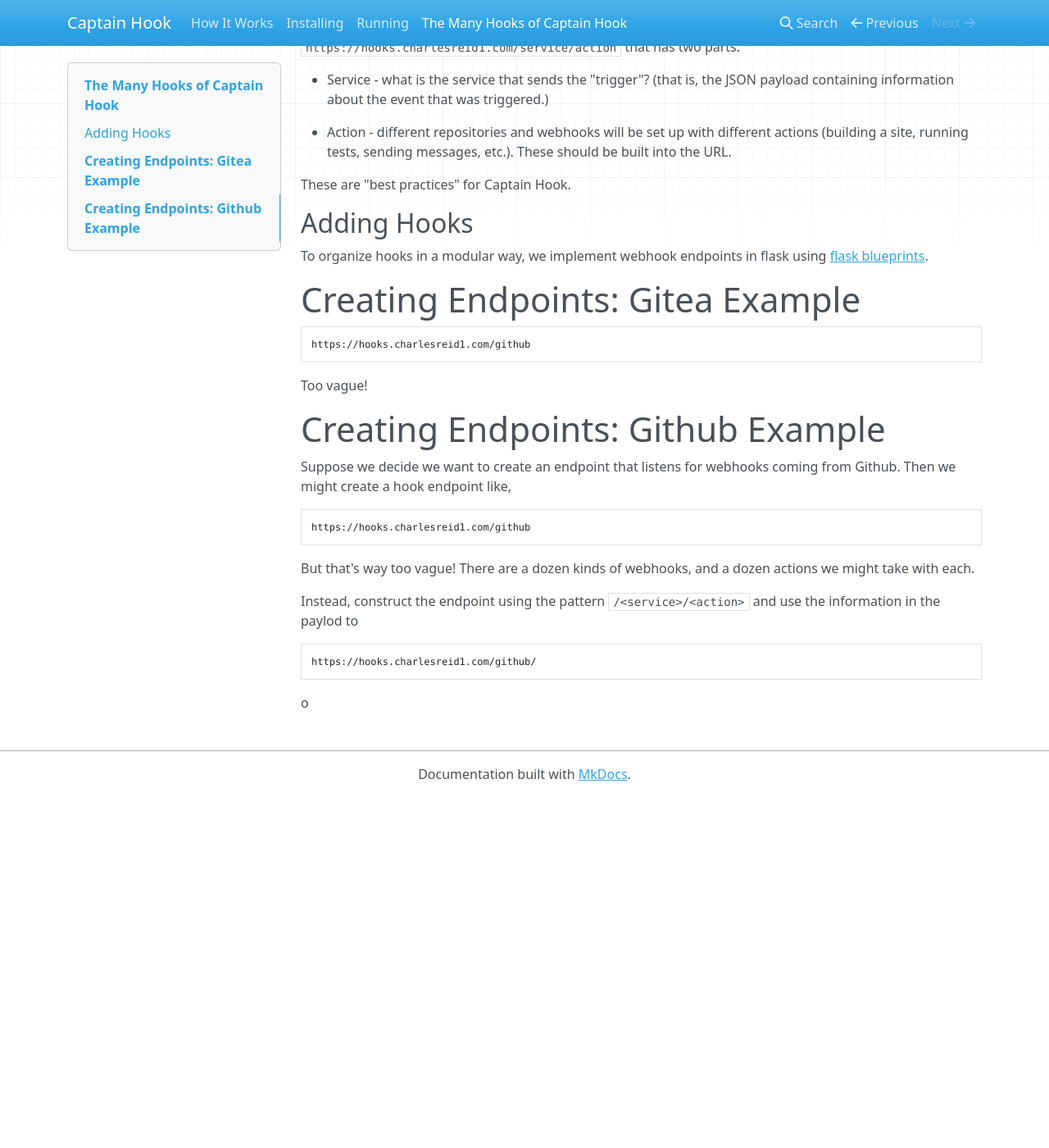
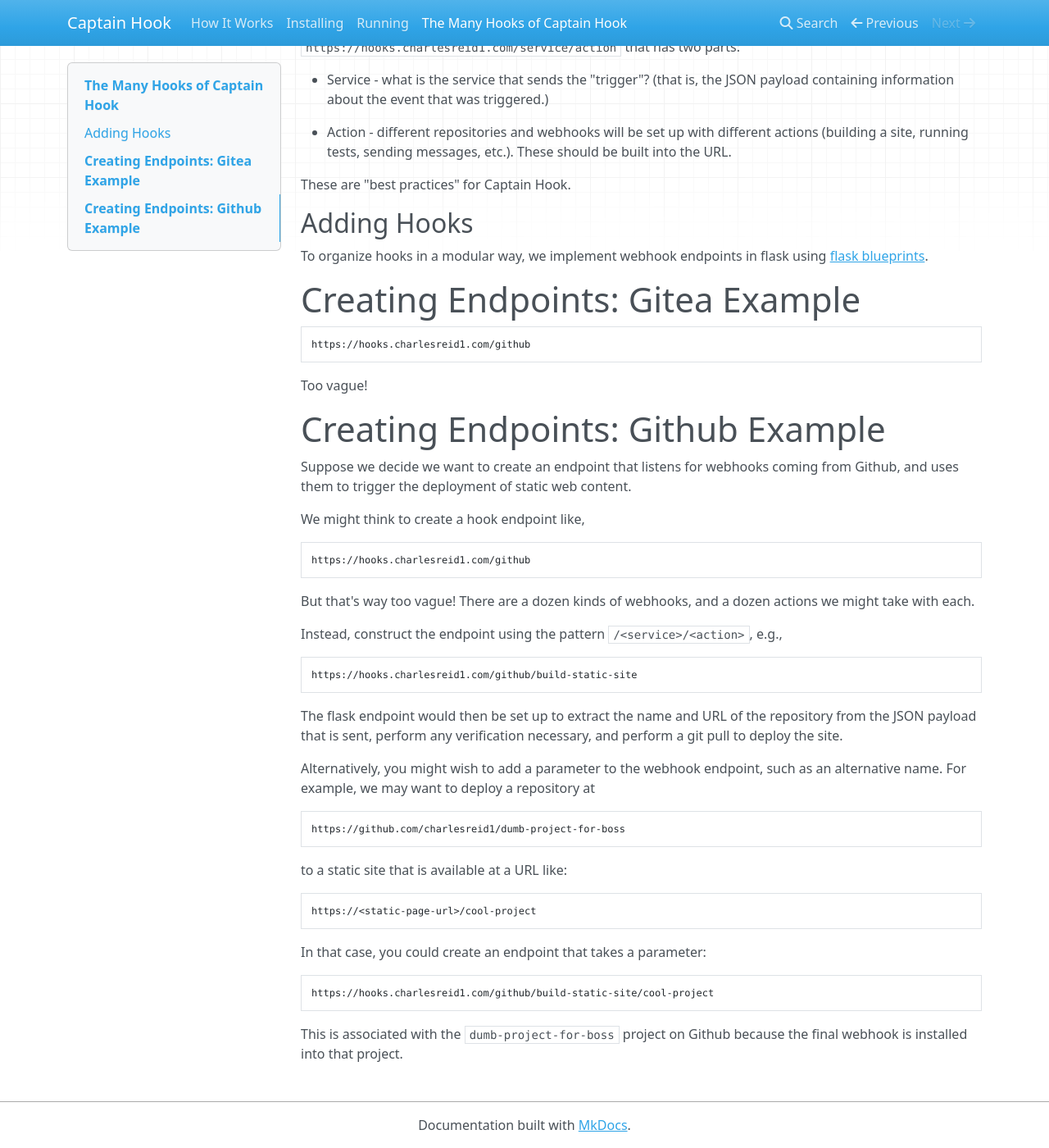
Before and after one commit to charlesreid1/captain-hook, an MkDocs documentation site: the page built from docs/hooks.md, in a window 1280 px wide and 1400 px high, scrolled down 153 px. Shown: the whole window at 82% size. Built offline with MkDocs 1.6.1, drawn with Linux system fonts in a browser that asks for light colours; nearby versions of some CDN libraries; old or Windows-style settings are respelled for this version of MkDocs; before the commit the page ends 1125 px from its top, so only the background shows below that.

Commit message:
more info on hook deployment

````diff
--- a/docs/hooks.md
+++ b/docs/hooks.md
@@ -20,10 +20,6 @@ These are "best practices" for Captain Hook.
 
 
 
-
-
-
-
 ## Adding Hooks
 
 To organize hooks in a modular way,
@@ -41,8 +37,11 @@ Too vague!
 # Creating Endpoints: Github Example
 
 Suppose we decide we want to create an endpoint
-that listens for webhooks coming from Github.
-Then we might create a hook endpoint like,
+that listens for webhooks coming from Github,
+and uses them to trigger the deployment of
+static web content.
+
+We might think to create a hook endpoint like,
 
 ```
 https://hooks.charlesreid1.com/github
@@ -53,18 +52,37 @@ There are a dozen kinds of webhooks,
 and a dozen actions we might take with each.
 
 Instead, construct the endpoint using the
-pattern `/<service>/<action>` and use the
-information in the paylod to
-
+pattern `/<service>/<action>`, e.g.,
 
 ```
-https://hooks.charlesreid1.com/github/
+https://hooks.charlesreid1.com/github/build-static-site
 ```
 
+The flask endpoint would then be set up to extract
+the name and URL of the repository from the JSON
+payload that is sent, perform any verification
+necessary, and perform a git pull to deploy
+the site.
 
+Alternatively, you might wish to add a parameter to the
+webhook endpoint, such as an alternative name.
+For example, we may want to deploy a repository at
 
+```
+https://github.com/charlesreid1/dumb-project-for-boss
+```
 
+to a static site that is available at a URL like:
 
+```
+https://<static-page-url>/cool-project
+```
 
+In that case, you could create an endpoint that takes a parameter:
 
-o
+```
+https://hooks.charlesreid1.com/github/build-static-site/cool-project
+```
+
+This is associated with the `dumb-project-for-boss` project on Github
+because the final webhook is installed into that project.
````
